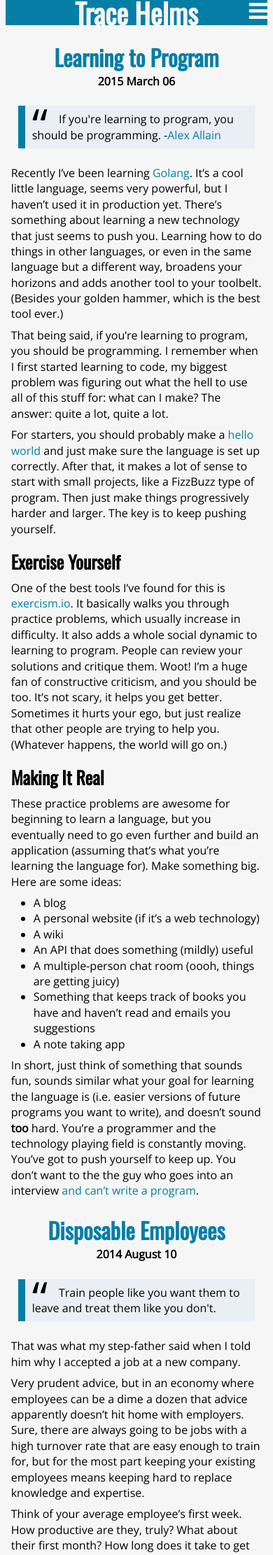
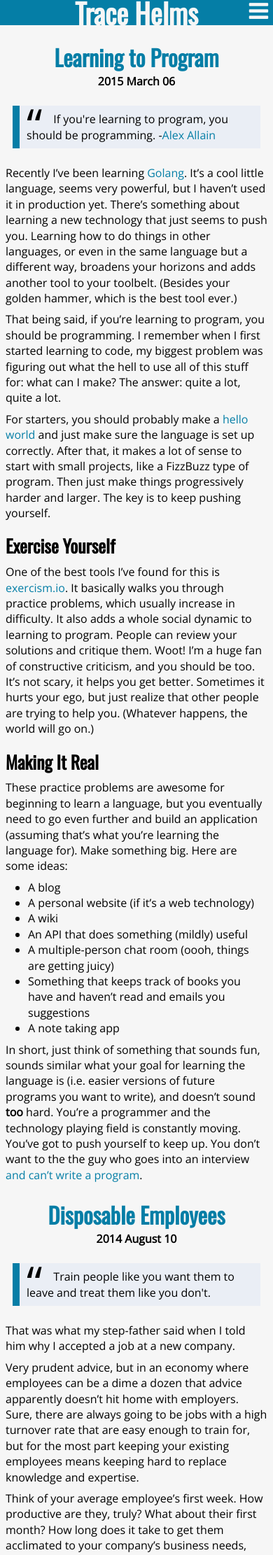
Before and after one commit to tracehelms/tracehelms.github.io, a Jekyll site: the page built from index.html, in a window 390 px wide. Shown: the top 2222 px of the page at 70% size. Built offline with Jekyll 4.4.1, drawn with Linux system fonts in a browser that asks for light colours; nearby versions of some CDN libraries; Markdown is read by kramdown in place of the engine named in the settings; some of the changed text lies outside the part shown.

Commit message:
fix margin on mobile

```diff
--- a/assets/css/main.scss
+++ b/assets/css/main.scss
@@ -169,6 +169,10 @@ article {
 
 /********************************************************************* Mobile */
 @media screen and (max-width: 799px) {
+html, body {
+  width: 100%;
+  margin: 0;
+}
 .main-header {
   .site-title{
     line-height: 0.9;
```
